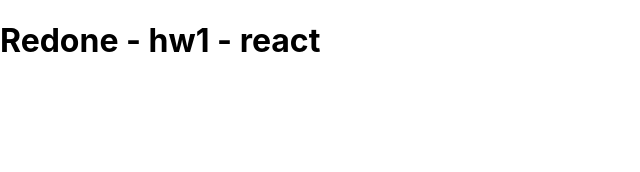
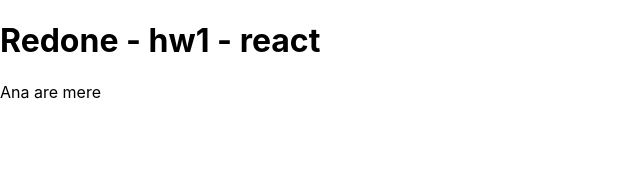
Before and after one commit to FloriGOIT/redone-hw1-react, a React (Create React App) app: page / in a window 1280 px wide. Shown: the top 172 px of the page, without its empty margins (0-640 px from the left). Built offline with nearby package versions, Linux system fonts and the light colour scheme.

Commit message:
Update App.jsx

```diff
--- a/src/components/App.jsx
+++ b/src/components/App.jsx
@@ -1,5 +1,11 @@
 function App() {
 
-  return <h1>Redone - hw1 - react</h1>
+  return (
+    <>
+      <h1>Redone - hw1 - react</h1>
+      <p>Ana are mere</p>
+    </>
+
+  )
 }
 export default App
```
